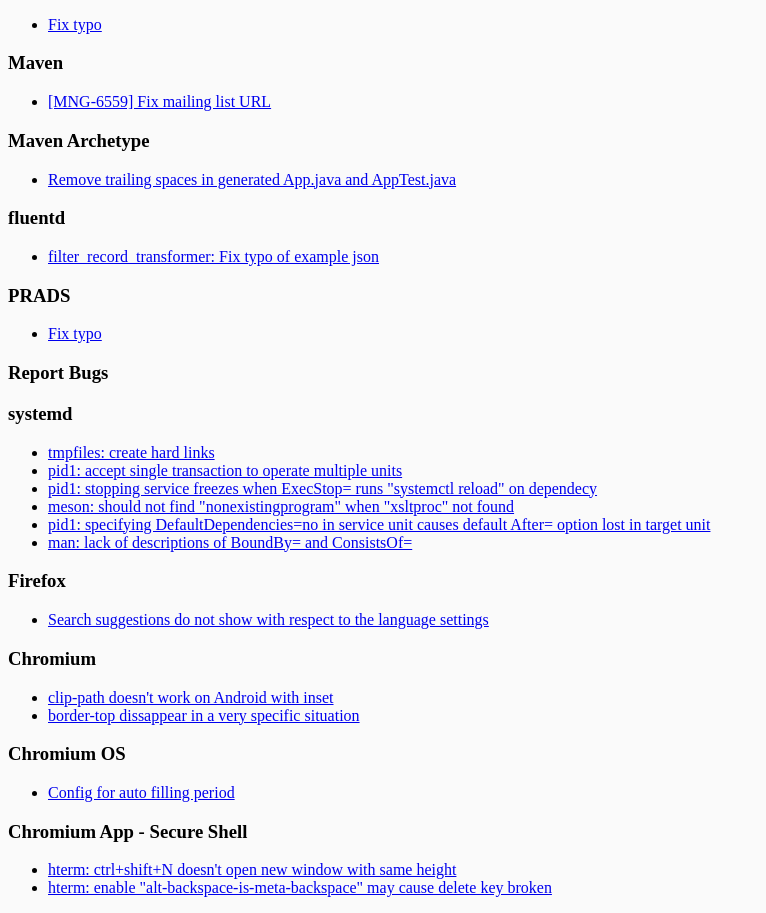
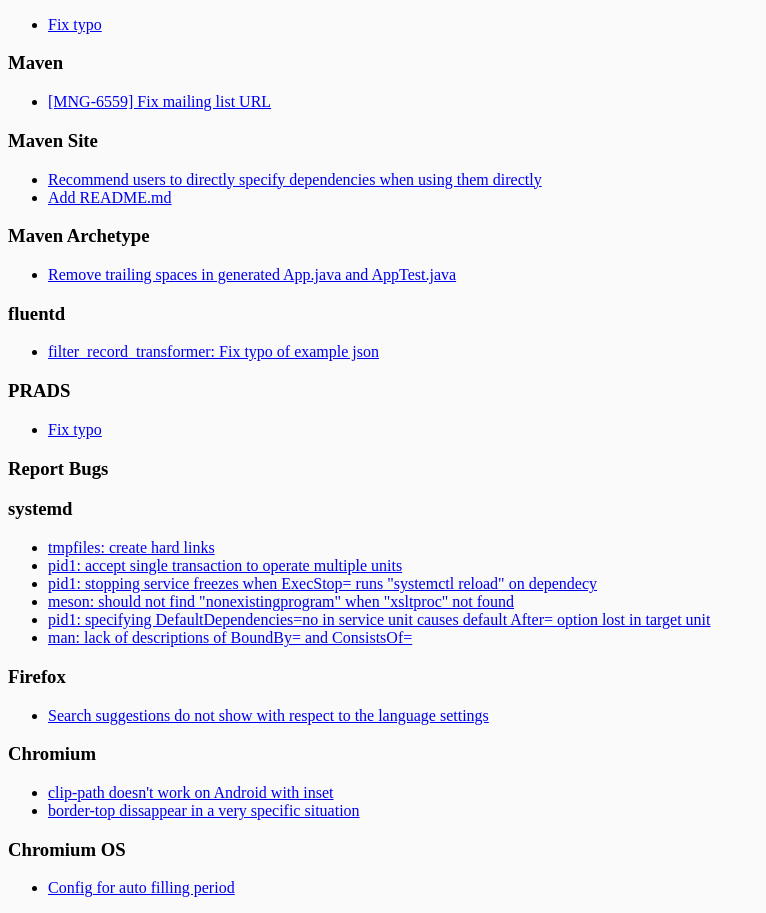
Before and after one commit to johnlinp/johnlinp.github.io, a plain HTML site: page index.html in a window 1280 px wide. Shown: the part 2727-3640 px from the top of the page, without its empty margins (0-766 px from the left). Drawn offline with Linux system fonts and the light colour scheme.

Commit message:
Add Maven Site

```diff
--- a/index.html
+++ b/index.html
@@ -160,6 +160,12 @@ body {
             <li><a href="https://github.com/apache/maven/pull/230" target="_blank">[MNG-6559] Fix mailing list URL</a></li>
         </ul>
 
+        <h3>Maven Site</h3>
+        <ul>
+            <li><a href="https://github.com/apache/maven-site/commit/15cdcc9fb9cf78d1aba0f20e3341111a260dc7c9" target="_blank">Recommend users to directly specify dependencies when using them directly</a></li>
+            <li><a href="https://github.com/apache/maven-site/pull/62" target="_blank">Add README.md</a></li>
+        </ul>
+
         <h3>Maven Archetype</h3>
         <ul>
             <li><a href="https://github.com/apache/maven-archetype/pull/22" target="_blank">Remove trailing spaces in generated App.java and AppTest.java</a></li>
```
